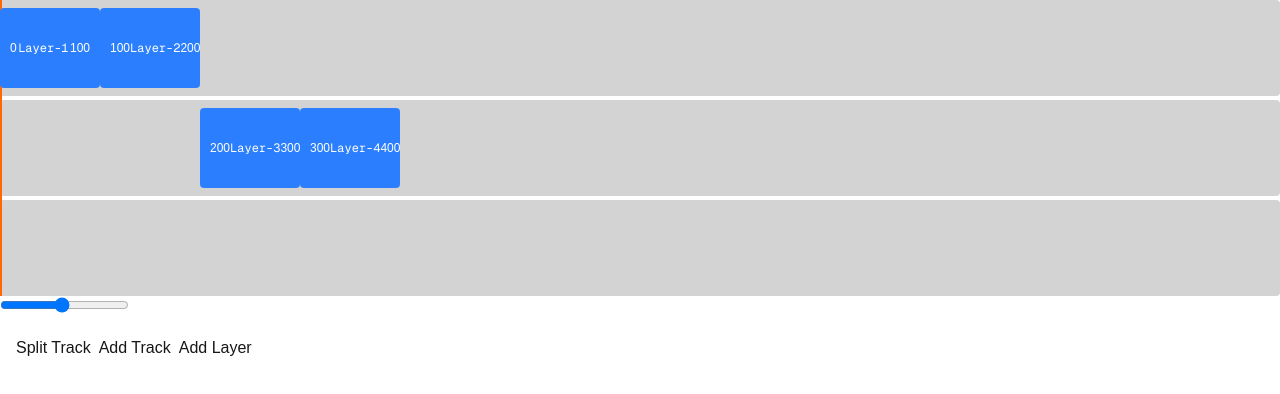
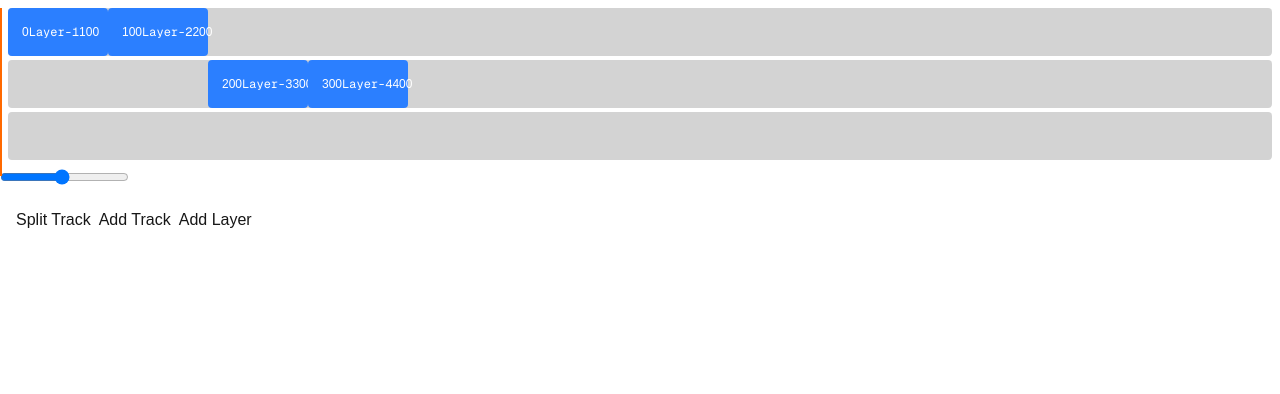
Before and after one commit to michaelevensen/ui-prototypes, a Next.js app: page / in a window 1280 px wide. Shown: the top 394 px of the page. Built offline with nearby package versions, Linux system fonts and the light colour scheme.

Commit message:
small tweaks

```diff
--- a/src/app/components/timeline/Timeline.tsx
+++ b/src/app/components/timeline/Timeline.tsx
@@ -159,7 +159,7 @@ export const TimelineTracks = () => {
         >
             <div
                 onMouseDown={handleMouseDown}
-                className="relative flex flex-col gap-1"
+                className="relative flex flex-col gap-1 p-2"
                 style={{
                     width: `${100 * scale}%`,
                 }}
@@ -224,13 +224,20 @@ export const TimelineTracks = () => {
                 <button
                     aria-label="Add Layer"
                     onClick={() => {
+                        // Find the layer with the highest end time
+                        const maxEndTime = Math.max(
+                            ...layers
+                                .filter((layer) => layer.trackId === "track-1")
+                                .map((layer) => layer.end)
+                        );
+
                         setLayers((layers) => [
                             ...layers,
                             {
                                 id: `layer-${layers.length + 1}`,
                                 trackId: "track-1",
-                                start: 400,
-                                end: 500,
+                                start: maxEndTime,
+                                end: maxEndTime + 100, // Add 100 units after the last layer
                             },
                         ]);
                     }}
@@ -271,7 +278,7 @@ const TimelineTrack = ({
             style={{
                 backgroundColor: isOver ? "red" : "lightgray",
             }}
-            className="relative h-24 rounded"
+            className="relative min-h-12 rounded"
         >
             {children}
         </div>
--- a/src/app/components/timeline/TimelineTrackLayer.tsx
+++ b/src/app/components/timeline/TimelineTrackLayer.tsx
@@ -58,7 +58,7 @@ export const TimelineTrackLayer = ({
             ref={setNodeRef}
             {...attributes}
             {...listeners}
-            className="absolute group border-transparent border-2 hover:border-black/10 top-1/2 -translate-y-1/2 h-20 bg-blue-500 text-white rounded flex items-center cursor-move z-50"
+            className="px-1 absolute group border-transparent border-2 hover:border-black/10 top-1/2 -translate-y-1/2 h-full bg-blue-500 text-white rounded flex items-center cursor-move z-50"
             style={style}
         >
             <div className="absolute inset-0 flex justify-between items-center">
```
